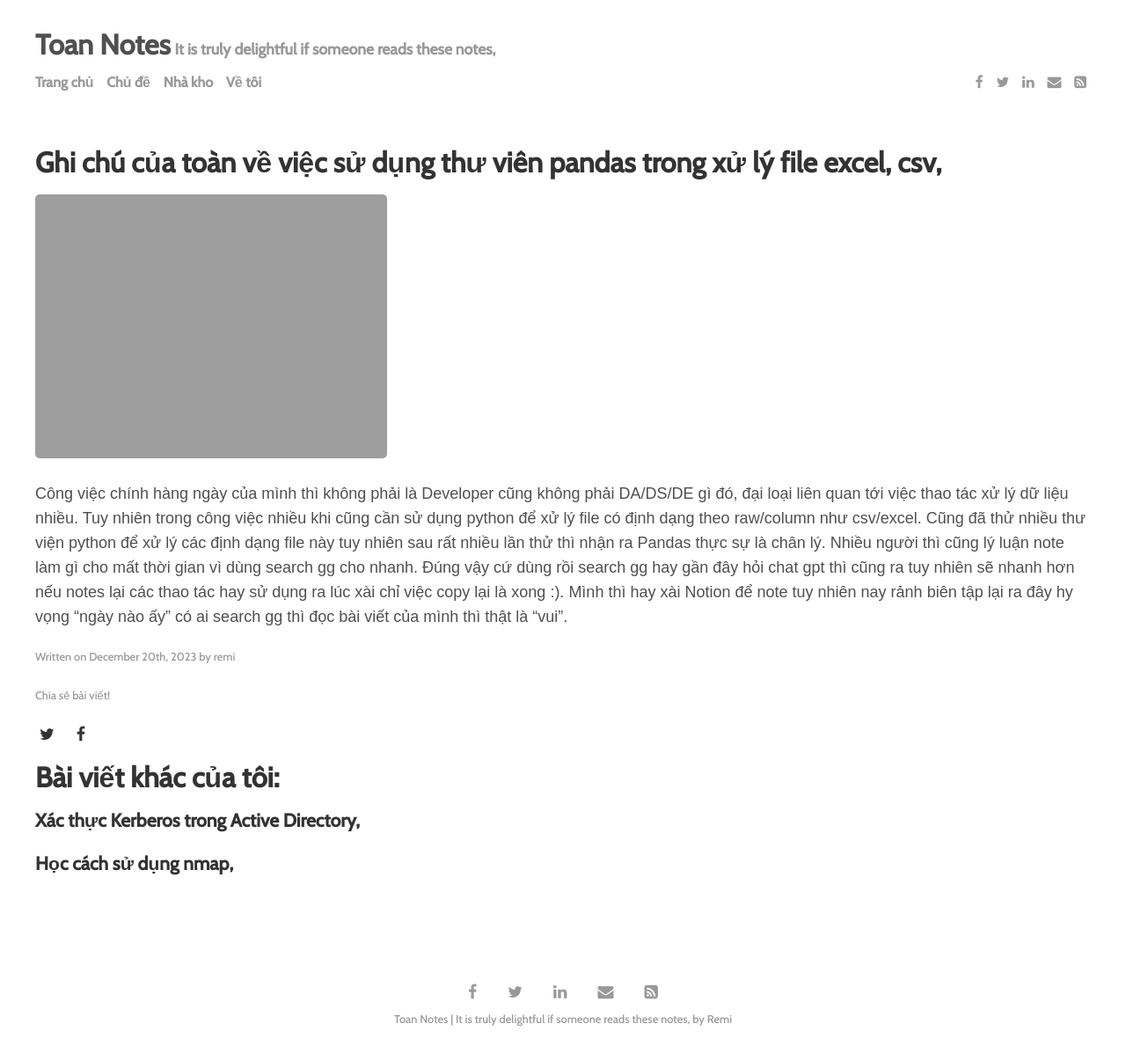
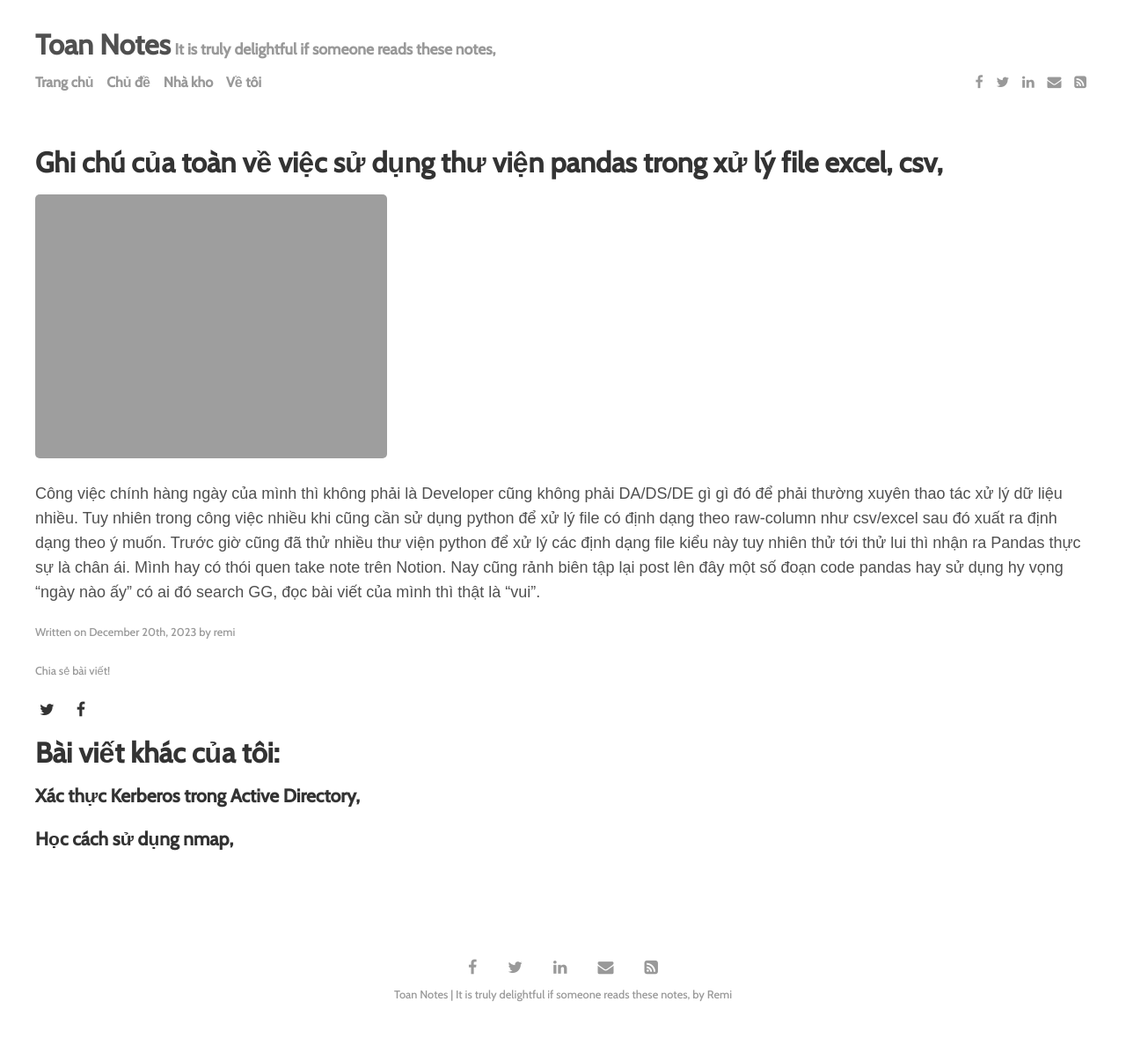
Before and after one commit to toannai/blog, a Jekyll site: the page built from _posts/2023-12-20-ghi-chu-su-dung-thu-vien-pandas.md, in a window 1280 px wide. Shown: the whole page at 88% size. Built offline with Jekyll 4.4.1, drawn with Linux system fonts in a browser that asks for light colours; some web fonts are replaced; after the commit the page ends 1177 px from its top, so only the background shows below that.

Commit message:
update intro pandas

```diff
--- a/_posts/2023-12-20-ghi-chu-su-dung-thu-vien-pandas.md
+++ b/_posts/2023-12-20-ghi-chu-su-dung-thu-vien-pandas.md
@@ -1,10 +1,10 @@
 ---
 layout: post
-title: "Ghi chú của toàn về việc sử dụng thư viên pandas trong xử lý file excel, csv,"
+title: "Ghi chú của toàn về việc sử dụng thư viện pandas trong xử lý file excel, csv,"
 author: "remi"
 categories: job
 tags: [Việc]
 image: assets/img/2023/12/20/01_intro_pandas.png
 ---
 
-Công việc chính hàng ngày của mình thì không phải là Developer cũng không phải DA/DS/DE gì đó, đại loại liên quan tới việc thao tác xử lý dữ liệu nhiều. Tuy nhiên trong công việc nhiều khi cũng cần sử dụng python để xử lý file có định dạng theo raw/column như csv/excel. Cũng đã thử nhiều thư viện python để xử lý các định dạng file này tuy nhiên sau rất nhiều lần thử thì nhận ra Pandas thực sự là chân lý. Nhiều người thì cũng lý luận note làm gì cho mất thời gian vì dùng search gg cho nhanh. Đúng vậy cứ dùng rồi search gg hay gần đây hỏi chat gpt thì cũng ra tuy nhiên sẽ nhanh hơn nếu notes lại các thao tác hay sử dụng ra lúc xài chỉ việc copy lại là xong :). Mình thì hay xài Notion để note tuy nhiên nay rảnh biên tập lại ra đây hy vọng "ngày nào ấy" có ai search gg thì đọc bài viết của mình thì thật là "vui".
+Công việc chính hàng ngày của mình thì không phải là Developer cũng không phải DA/DS/DE gì gì đó để phải thường xuyên thao tác xử lý dữ liệu nhiều. Tuy nhiên trong công việc nhiều khi cũng cần sử dụng python để xử lý file có định dạng theo raw-column như csv/excel sau đó xuất ra định dạng theo ý muốn. Trước giờ cũng đã thử nhiều thư viện python để xử lý các định dạng file kiểu này tuy nhiên thử tới thử lui thì nhận ra Pandas thực sự là chân ái. Mình hay có thói quen take note trên Notion. Nay cũng rảnh biên tập lại post lên đây một số đoạn code pandas hay sử dụng hy vọng "ngày nào ấy" có ai đó search GG, đọc bài viết của mình thì thật là "vui".
```
